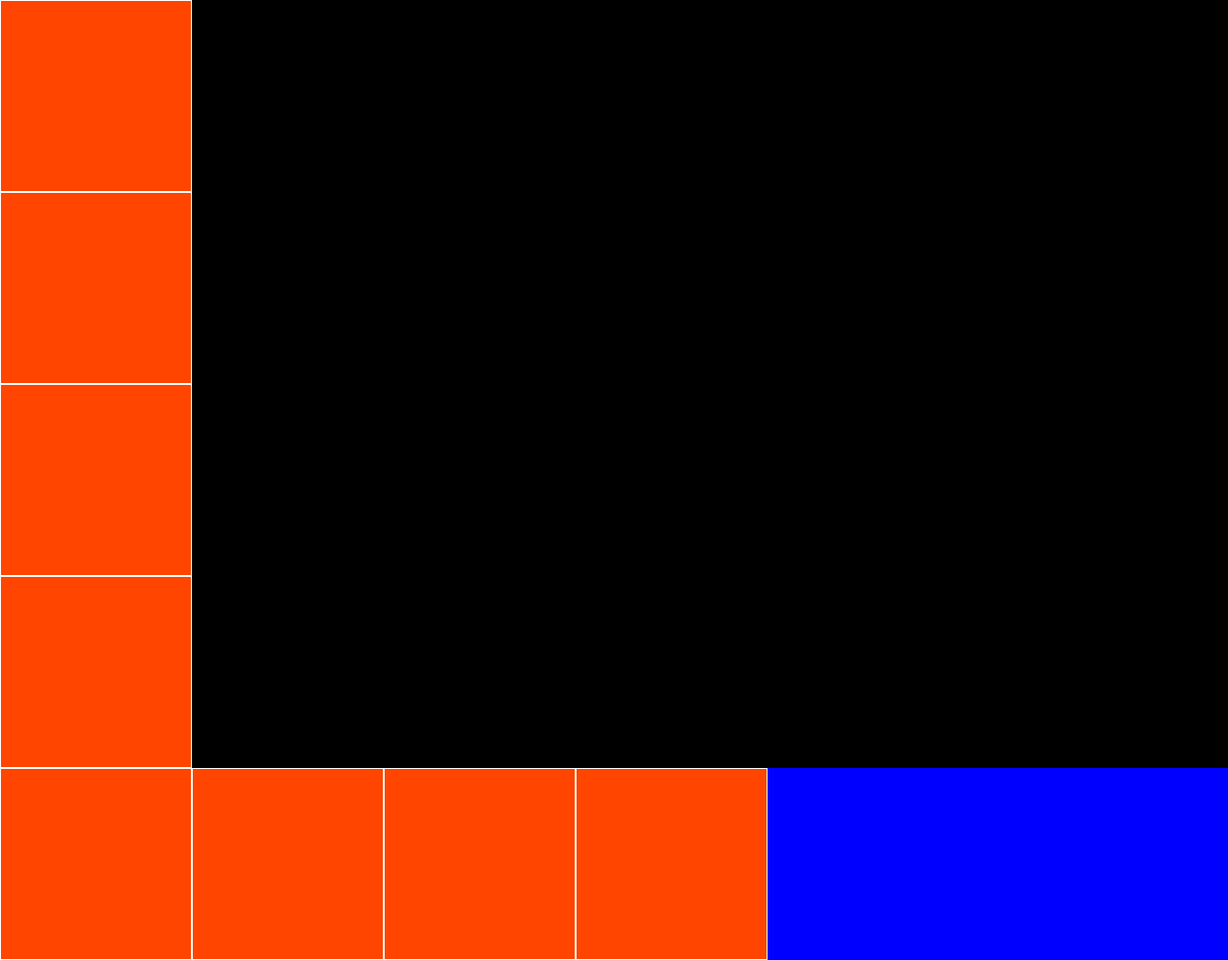
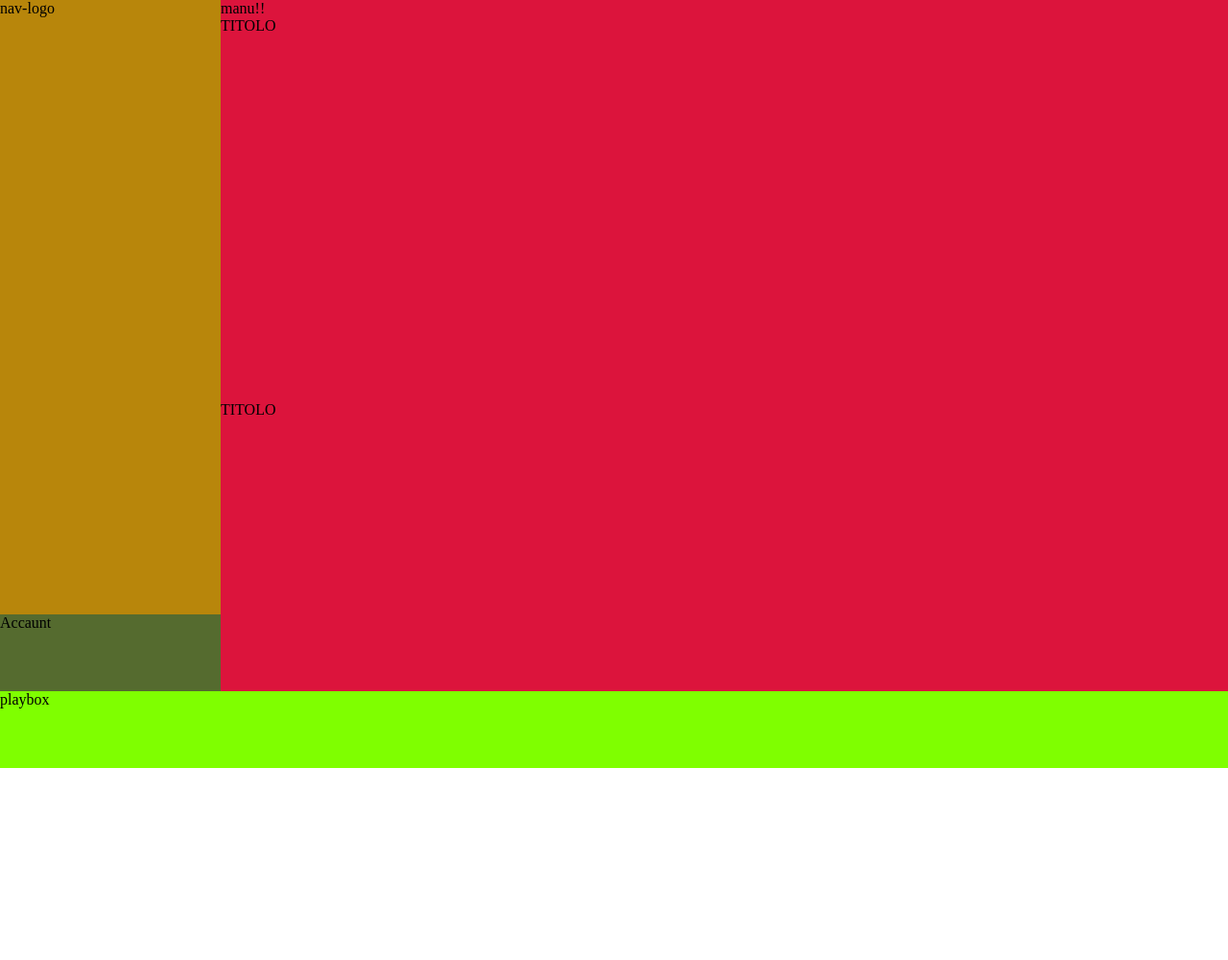
Before and after one commit to GiuseppeColucci/html-css-spotifyweb, a plain HTML site: page index.html in a window 1280 px wide. Shown: the whole page at 96% size. After the commit the page ends 800 px from the top, so only its background shows below. Drawn offline with Linux system fonts and the light colour scheme.

Commit message:
struttura

```diff
--- a/css/styles.css
+++ b/css/styles.css
@@ -1,21 +1,58 @@
-.conteiner-generl{
+*{
+    margin: 0;
+    padding: 0;
+    box-sizing: border-box;
+}
+.box-web-app{
+    height: 100vh;
+    background-color: red;
     display: flex;
+    flex-direction: column;
 }
-.logo-nav{
-   display: flex;
-   flex-direction: column;
-   flex-basis: 15%;
-   background-color: black;
+.main-menu{
+    background-color: blueviolet;
+    flex-grow: 1;
+    display: flex;
+
 }
-.box-mini{
-    height: 200px;
-    width: 200px;
-    background-color: orangered;
-    border: 1px solid white;
+.sidebar{
+    background-color: coral;
+    flex-basis: 230px;
+    display: flex;
+    flex-direction: column;
 }
-.box-central{
-    display: flex;
-    flex-direction: row;
-    flex-grow: 100%;
-    background-color: blue;
+.sidebar-nav{
+    background-color: darkgoldenrod;
+    flex-grow: 1;
 }
+.sidebar-bottom{
+    background-color: darkolivegreen;
+    height: 80px;;
+}
+.content{
+    background-color: cyan;
+    flex-grow: 1;
+    position: relative;
+}
+.content .top-bar{
+    background-color: darkgray;
+    height: 500px;
+}
+.content .scrollable{
+    background-color: crimson;
+    position: absolute;
+    top: 0;
+    left: 0;
+    width: 100%;
+    height: 100%;
+    overflow-y: auto;
+}
+.content-category{
+    height: 400px;
+}
+.box-play{
+    background-color: chartreuse;
+    height: 80px;
+
+
+}
--- a/index.html
+++ b/index.html
@@ -3,24 +3,50 @@
 <head>
     <meta charset="UTF-8">
     <meta name="viewport" content="width=device-width, initial-scale=1.0">
-    <link rel="stylesheet" href="./css/framework-12bool.css">
     <link rel="stylesheet" href="./css/styles.css">
     <title>Spotify</title>
 </head>
 <body>
-    <div class="conteiner-generl"></div>
-    <div class="logo-nav">
-        <div class="box-mini"></div>
-        <div class="box-mini"></div>
-        <div class="box-mini"></div>
-        <div class="box-mini"></div>
+    <div class="box-web-app">
+        <div class="main-menu">
+            <div class="sidebar">
+                <div class="sidebar-nav">
+                    nav-logo
+                </div>
 
-    </div>
-    <div class="box-central">
-        <div class="box-mini"></div>
-        <div class="box-mini"></div>
-        <div class="box-mini"></div>
-        <div class="box-mini"></div>
+                <div class="sidebar-bottom">
+                    Accaunt
+                </div>
+
+            </div>
+
+            <div class="content">
+                <div class="top-bar">ddfsfsdfsdf</div>
+
+                <div class="scrollable">
+                    <div class="content-menu">
+                        manu!!
+                    </div>
+                    <div class="content-category">
+                        TITOLO
+                    </div>
+                    <div class="content-category">
+                        TITOLO
+                    </div>
+                    <div class="content-category">
+                        TITOLO
+                    </div>
+                    <div class="content-category">
+                        TITOLO
+                    </div>
+
+                </div>
+
+            </div>
+
+        </div>
+
+        <footer class="box-play">playbox</footer>
     </div>
 
 </body>
```
